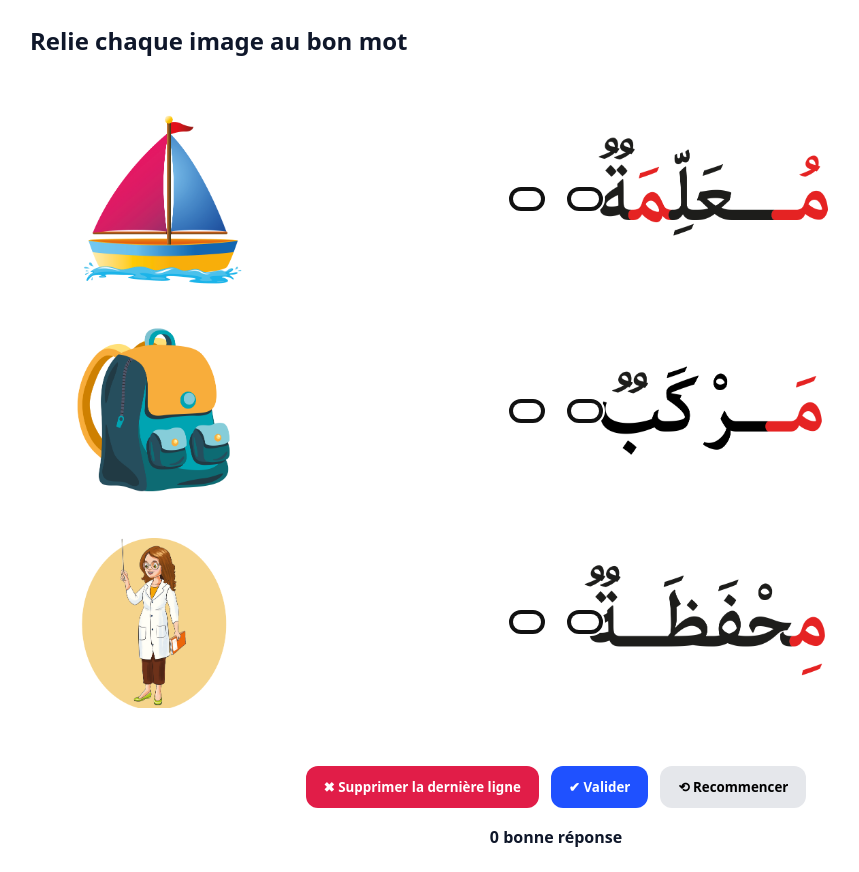
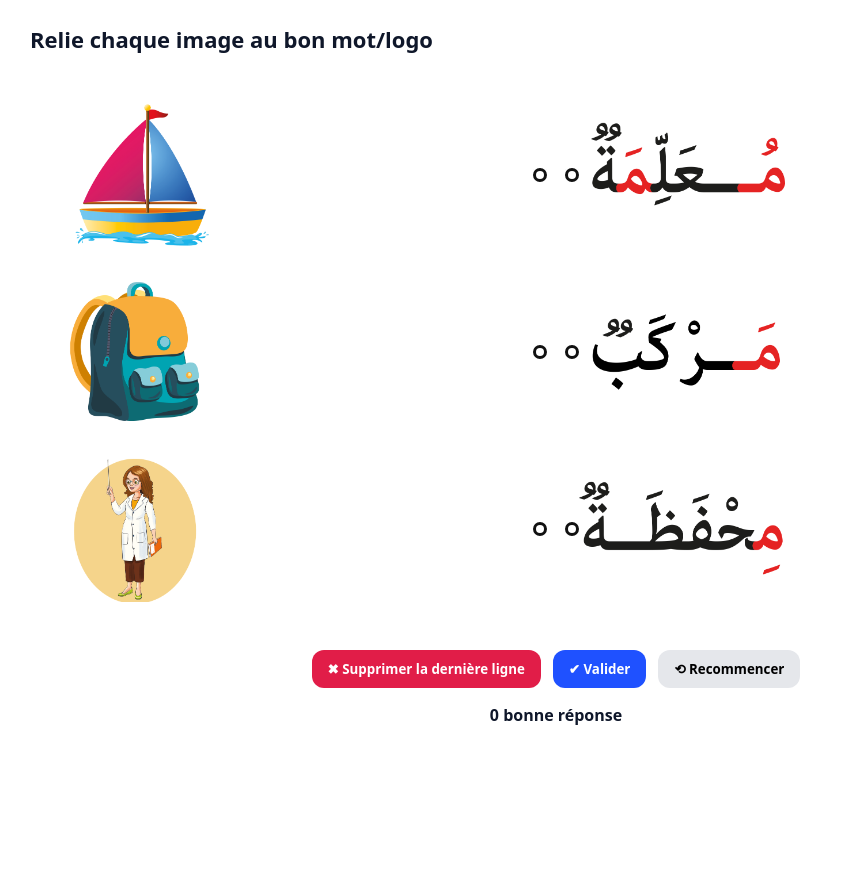
Before and after one commit to SelimaZA/relier-mots-images, a plain HTML site: page index.html in a window 1280 px wide. Shown: the whole page, without its empty margins (84-943 px from the left). After the commit the page ends 800 px from the top, so only its background shows below. Drawn offline with Linux system fonts and the light colour scheme.

Commit message:
Update index.html

```diff
--- a/index.html
+++ b/index.html
@@ -3,100 +3,93 @@
 <head>
 <meta charset="utf-8" />
 <meta name="viewport" content="width=device-width,initial-scale=1" />
-<title>Relier (style D-FIL, images sans cadres)</title>
+<title>Relier images → mots (clic-clic, fond transparent)</title>
 <style>
-  :root{ --line:#111; --pin:#111; --gap:40px; }
-  *{box-sizing:border-box;font-family:system-ui,-apple-system,Segoe UI,Roboto,Arial}
-  body{margin:0; background:transparent; /* remplace par ton fond, ou #fff */
-        background-size:cover; color:#0f172a}
+  /* ---------- Réglages généraux ---------- */
+  html, body { margin:0; background:transparent !important; color:#0f172a; }
+  :root{
+    /* 1 = taille d’origine (réduite déjà par rapport à ta version) */
+    --scale: 1;
+    /* écart entre colonnes (suit la taille) */
+    --gap: calc(32px * var(--scale)); /* (avant : 40px) */
+  }
+  *{ box-sizing:border-box; font-family:system-ui,-apple-system,Segoe UI,Roboto,Arial }
 
-  .wrap{max-width:1100px;margin:auto;padding:24px}
-  h1{margin:0 0 16px;font-size:24px}
+  .wrap{ max-width:1100px; margin:auto; padding:24px; background:transparent; }
+  h1{ margin:0 0 16px; font-size:22px; font-weight:800; }
 
-  .stage{position:relative; display:grid; grid-template-columns:1fr 1fr; gap:var(--gap); align-items:center}
-  .col{position:relative}
+  /* ---------- Plateau ---------- */
+  .stage{
+    position:relative;
+    display:grid; grid-template-columns:1fr 1fr; gap:var(--gap);
+    align-items:center; background:transparent;
+  }
+  .col{ position:relative; background:transparent; }
 
-  /* images “nues”, pas de cadre/ombre */
-  .item{position:relative; display:flex; align-items:center; gap:16px; margin:40px 0}
-  .img{width:260px; height:auto; display:block; background:transparent}
+  /* ---------- Items (images “nues”) ---------- */
+  .item{ position:relative; display:flex; align-items:center; gap:16px; margin:32px 0; }
+  .img{
+    width: calc(220px * var(--scale));   /* AVANT 260px → plus petit */
+    height:auto; display:block; background:transparent;
+  }
 
-  /* pastilles annulaire : anneau noir + cœur blanc */
-  .pin{position:absolute; width:22px; height:22px; border-radius:999px;
-       background:var(--pin); border:2px solid #fff; cursor:pointer}
-  .pin::after{content:""; position:absolute; inset:4px; background:#fff; border-radius:999px}
+  /* ---------- Pastilles (points) ---------- */
+  .pin{
+    position:absolute; border:0; padding:0; background:#111; cursor:pointer;
+    width:  calc(18px * var(--scale));    /* AVANT 22px */
+    height: calc(18px * var(--scale));    /* AVANT 22px */
+    border-radius:999px; border:2px solid #fff;
+  }
+  .pin::after{
+    content:""; position:absolute; inset: calc(3px * var(--scale)); /* AVANT 4px */
+    background:#fff; border-radius:999px;
+  }
+  .left  .pin{ right: calc(-9px * var(--scale)); top:50%; transform:translateY(-50%); }
+  .right .pin{ left:  calc(-9px * var(--scale)); top:50%; transform:translateY(-50%); }
+  .pin.active{ box-shadow:0 0 0 6px rgba(0,0,0,.15); }
 
-  /* place les pastilles côté intérieur */
-  .left  .pin{ right:-11px; top:50%; transform:translateY(-50%); }
-  .right .pin{ left:-11px;  top:50%; transform:translateY(-50%); }
-  .pin.active{box-shadow:0 0 0 5px rgba(0,0,0,.15)}
+  /* ---------- Lignes + embouts ---------- */
+  svg#links{ position:absolute; inset:0; pointer-events:none; }
+  line.seg{ stroke:#111; stroke-width: calc(6px * var(--scale)); stroke-linecap:round; } /* AVANT 7px */
+  circle.cap{ fill:#fff; stroke:#111; stroke-width: calc(2.5px * var(--scale)); }       /* AVANT 3px */
 
-  /* lignes + cap ronds style D-FIL */
-  svg#links{position:absolute; inset:0; pointer-events:none}
-  line.seg{stroke:var(--line); stroke-width:7; stroke-linecap:round}
-  circle.cap{fill:#fff; stroke:var(--line); stroke-width:3}
-
-  /* barre d’actions centrée */
-  .bar{display:flex; gap:12px; justify-content:center; align-items:center; margin-top:18px; flex-wrap:wrap}
-  button{border:0; border-radius:12px; padding:12px 18px; font-weight:800; cursor:pointer}
-  .danger{background:#e11d48; color:#fff} .primary{background:#1f51ff; color:#fff} .ghost{background:#e5e7eb}
-  .score{min-width:180px; text-align:center; font-weight:800}
+  /* ---------- Barre d’actions ---------- */
+  .bar{
+    display:flex; gap:12px; justify-content:center; align-items:center;
+    margin-top:16px; flex-wrap:wrap;
+  }
+  button{ border:0; border-radius:12px; padding:10px 16px; font-weight:800; cursor:pointer; }
+  .primary{ background:#1f51ff; color:#fff; }
+  .ghost{ background:#e5e7eb; }
+  .danger{ background:#e11d48; color:#fff; }
+  .score{ min-width:180px; text-align:center; font-weight:800; }
 </style>
 </head>
 <body>
 <div class="wrap">
-  <h1>Relie chaque image au bon mot</h1>
-  <style>
-  :root { --scale: 1; }                  /* 1 = taille d’origine */
+  <h1>Relie chaque image au bon mot/logo</h1>
 
-  /* images, pastilles, traits suivent --scale */
-  .img { width: calc(260px * var(--scale)); }
-
-  .pin {
-    width:  calc(22px * var(--scale));
-    height: calc(22px * var(--scale));
-  }
-  .pin::after { inset: calc(4px * var(--scale)); }
-
-  line.seg   { stroke-width: calc(7px * var(--scale)); }
-  circle.cap { stroke-width: calc(3px * var(--scale)); }
-
-  /* (optionnel) réduire/augmenter l’écart entre les deux colonnes */
-  :root { --gap: calc(40px * var(--scale)); }
-</style>
-
-
-  <!-- ========= CONFIG ========= -->
+  <!-- ========= CONFIG : remplace par TES fichiers dans /assets ========= -->
   <script>
-  // Remplace par TES PNG à fond transparent (ou URLs complètes)
+  // Colonne gauche (images objets/perso — PNG fond transparent recommandé)
   const LEFT = [
-    { img: "assets/markabon_p.png", title: "" },
-    { img: "assets/mi7fathaton_p.png", title: "" },
-    { img: "assets/mou3alimaton_p.png", title: "" },
+    { img: "assets/markabon_p.png", title:"" },
+    { img: "assets/mi7fathaton_p.png", title:"" },
+    { img: "assets/mou3alimaton_p.png", title:"" },
   ];
 
-  // Colonne droite : logos/mots (aussi des images)
+  // Colonne droite (images des mots/logos — également des PNG)
   const RIGHT = [
-    { img: "assets/mou3alimaton.png", title: "" },
-    { img: "assets/markabon.png", title: "" },
-    { img: "assets/mi7fathaton.png", title: "" },
+    { img: "assets/mou3alimaton.png", title:"" },
+    { img: "assets/markabon.png", title:"" },
+    { img: "assets/mi7fathaton.png", title:"" },
   ];
 
-  // exemple : perso1 -> logo2, perso2 -> logo1, perso3 -> logo3
+  // Solutions attendues [indexGauche, indexDroite]
+  // ex : perso1 -> logo2, perso2 -> logo1, perso3 -> logo3
   const SOLUTION = [[0,1],[1,2],[2,0]];
-</script>
-<script>
-// Taille via ?scale=0.9 dans l’URL
-(function initScaleFromURL(){
-  const qs  = new URLSearchParams(location.search);
-  const val = parseFloat(qs.get('scale'));
-  if (!isNaN(val) && val > 0.5 && val < 2) {
-    document.documentElement.style.setProperty('--scale', val);
-  }
-})();
-</script>
-
-
-  <!-- ========================= -->
+  </script>
+  <!-- ================================================================ -->
 
   <div class="stage" id="stage">
     <svg id="links" viewBox="0 0 100 100" preserveAspectRatio="none"></svg>
@@ -111,19 +104,30 @@
     <button id="reset" class="ghost">⟲ Recommencer</button>
   </div>
   <div class="bar"><div id="score" class="score">0 bonne réponse</div></div>
+
+  <!-- (Optionnel) Molette pour tests : masquée par défaut, visible avec ?tuner=1 -->
   <div class="bar" id="tuner" style="display:none;">
-  <label>🔧 Taille :
-    <input id="scale" type="range" min="0.7" max="1.3" step="0.05" value="1">
-  </label>
-</div>
-
+    <label>🔧 Taille :
+      <input id="scale" type="range" min="0.7" max="1.3" step="0.05" value="1">
+    </label>
+  </div>
 </div>
 
 <script>
+/* ---- Taille via ?scale=0.9 dans l’URL ---- */
+(function initScaleFromURL(){
+  const qs  = new URLSearchParams(location.search);
+  const val = parseFloat(qs.get('scale'));
+  if (!isNaN(val) && val > 0.5 && val < 2) {
+    document.documentElement.style.setProperty('--scale', val);
+  }
+})();
+
 /* ---- Construction ---- */
 const $stage=document.getElementById('stage'), $svg=document.getElementById('links');
 const $L=document.getElementById('colL'), $R=document.getElementById('colR');
 const pinsL=[], pinsR=[], links=new Map(), stack=[];
+
 function addItem(side, src){
   const box=document.createElement('div'); box.className='item';
   const img=document.createElement('img'); img.className='img'; img.src=src; img.alt="";
@@ -138,45 +142,102 @@ RIGHT.forEach(it=>addItem('R', it.img));
 
 /* ---- Géométrie ---- */
 function boardRect(){return $stage.getBoundingClientRect();}
-function center(el){const b=boardRect(), r=el.getBoundingClientRect(); return {x:r.left-b.left+r.width/2, y:r.top-b.top+r.height/2};}
-function setViewBox(){const r=boardRect(); $svg.setAttribute('viewBox', `0 0 ${r.width} ${r.height}`);}
+function center(el){
+  const b=boardRect(), r=el.getBoundingClientRect();
+  return {x:r.left-b.left+r.width/2, y:r.top-b.top+r.height/2};
+}
+function setViewBox(){
+  const r=boardRect(); $svg.setAttribute('viewBox', `0 0 ${r.width} ${r.height}`);
+}
 
 /* ---- Lignes ---- */
-function clearSVG(){while($svg.firstChild) $svg.firstChild.remove();}
+function clearSVG(){ while($svg.firstChild) $svg.firstChild.remove(); }
+
+function getScale(){
+  return parseFloat(getComputedStyle(document.documentElement).getPropertyValue('--scale')) || 1;
+}
+
 function lineWithCaps(a,b){
   const L=document.createElementNS('http://www.w3.org/2000/svg','line');
-  L.setAttribute('class','seg'); L.setAttribute('x1',a.x); L.setAttribute('y1',a.y); L.setAttribute('x2',b.x); L.setAttribute('y2',b.y);
-  const c1=document.createElementNS('http://www.w3.org/2000/svg','circle'); c1.setAttribute('class','cap'); c1.setAttribute('cx',a.x); c1.setAttribute('cy',a.y); c1.setAttribute('r',7);
-  const c2=document.createElementNS('http://www.w3.org/2000/svg','circle'); c2.setAttribute('class','cap'); c2.setAttribute('cx',b.x); c2.setAttribute('cy',b.y); c2.setAttribute('r',7);
+  L.setAttribute('class','seg');
+  L.setAttribute('x1',a.x); L.setAttribute('y1',a.y);
+  L.setAttribute('x2',b.x); L.setAttribute('y2',b.y);
+
+  const r = 6 * getScale();  // rayon des ronds d’extrémité (AVANT 7 → un peu plus petit)
+
+  const c1=document.createElementNS('http://www.w3.org/2000/svg','circle');
+  c1.setAttribute('class','cap'); c1.setAttribute('cx',a.x); c1.setAttribute('cy',a.y); c1.setAttribute('r', r);
+
+  const c2=document.createElementNS('http://www.w3.org/2000/svg','circle');
+  c2.setAttribute('class','cap'); c2.setAttribute('cx',b.x); c2.setAttribute('cy',b.y); c2.setAttribute('r', r);
+
   $svg.append(L,c1,c2);
 }
-function drawAll(){ setViewBox(); clearSVG(); links.forEach((R,L)=>{ lineWithCaps(center(pinsL[L]), center(pinsR[R])); }); }
+
+function drawAll(){
+  setViewBox(); clearSVG();
+  links.forEach((R,L)=>{ lineWithCaps(center(pinsL[L]), center(pinsR[R])); });
+}
 window.addEventListener('resize', drawAll);
 window.addEventListener('scroll', ()=>requestAnimationFrame(drawAll), {passive:true});
 
 /* ---- Interaction clic-clic ---- */
 let start=null;
 function onPin(side, idx, el){
-  if(!start){ start={side,idx,el}; el.classList.add('active'); return; }
-  if(start.side===side){ start.el.classList.remove('active'); start={side,idx,el}; el.classList.add('active'); return; }
+  if(!start){
+    start={side,idx,el}; el.classList.add('active'); return;
+  }
+  if(start.side===side){
+    start.el.classList.remove('active');
+    start={side,idx,el}; el.classList.add('active'); return;
+  }
   const L = (start.side==='L') ? start.idx : idx;
   const R = (start.side==='R') ? start.idx : idx;
-  if(links.has(L)){ for(let i=stack.length-1;i>=0;i--){ if(stack[i][0]===L){ stack.splice(i,1); break; } } }
+
+  // (Option) empêcher 2 gauches vers le même R → décommente si tu veux du 1-à-1 strict
+  // for(const [l,r] of links.entries()){ if(r===R) links.delete(l); }
+
+  if(links.has(L)){ // remplace la liaison existante pour ce L
+    for(let i=stack.length-1;i>=0;i--){ if(stack[i][0]===L){ stack.splice(i,1); break; } }
+  }
   links.set(L,R); stack.push([L,R]);
+
   start.el.classList.remove('active'); start=null; drawAll();
 }
 pinsL.forEach((p,i)=>p.addEventListener('click',()=>onPin('L',i,p)));
 pinsR.forEach((p,i)=>p.addEventListener('click',()=>onPin('R',i,p)));
-document.addEventListener('click',e=>{ if(start && !e.target.classList.contains('pin')){ start.el.classList.remove('active'); start=null; }});
+document.addEventListener('click',e=>{
+  if(start && !e.target.classList.contains('pin')){
+    start.el.classList.remove('active'); start=null;
+  }
+});
 
 /* ---- Actions ---- */
 const $score=document.getElementById('score');
-document.getElementById('undo').addEventListener('click',()=>{ const last=stack.pop(); if(last){ const [L]=last; links.delete(L); drawAll(); }});
-document.getElementById('reset').addEventListener('click',()=>{ stack.length=0; links.clear(); $score.textContent='0 bonne réponse'; drawAll(); });
+document.getElementById('undo').addEventListener('click',()=>{
+  const last=stack.pop(); if(last){ const [L]=last; links.delete(L); drawAll(); }
+});
+document.getElementById('reset').addEventListener('click',()=>{
+  stack.length=0; links.clear(); $score.textContent='0 bonne réponse'; drawAll();
+});
 document.getElementById('check').addEventListener('click',()=>{
   let ok=0; SOLUTION.forEach(([L,R])=>{ if(links.get(L)===R) ok++; });
   $score.textContent = `${ok}/${SOLUTION.length} bonne(s) réponse(s)`;
 });
+
+/* ---- Tuner (molette) visible si ?tuner=1 ---- */
+(function initTuner(){
+  const show = new URLSearchParams(location.search).get('tuner') === '1';
+  if (!show) return;
+  const wrap = document.getElementById('tuner');
+  wrap.style.display = 'flex';
+  const input = document.getElementById('scale');
+  const current = getScale(); input.value = current;
+  input.addEventListener('input', () => {
+    document.documentElement.style.setProperty('--scale', input.value);
+    drawAll();
+  });
+})();
 </script>
 </body>
 </html>
```
